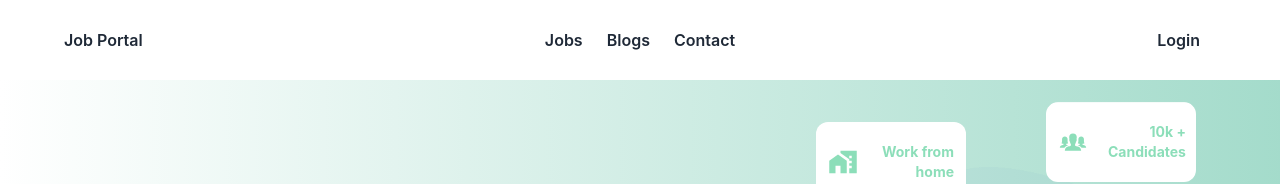
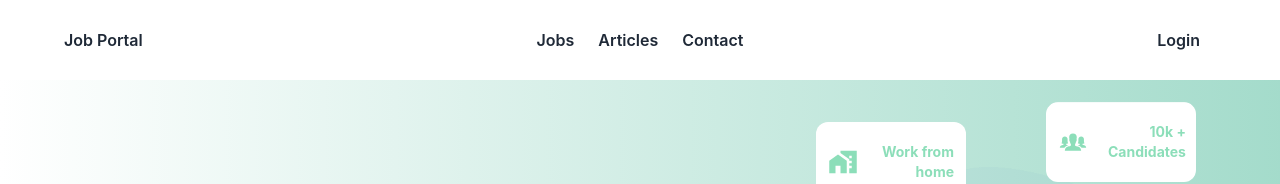
Before and after one commit to SanyFaysal/job-portal, a React (Create React App) app: page /about in a window 1280 px wide. Shown: the top 184 px of the page. Built offline with nearby package versions, Linux system fonts and the light colour scheme; no server answers.

Commit message:
mod: readme.md

```diff
--- a/src/components/home/articales/ArticleCard.js
+++ b/src/components/home/articales/ArticleCard.js
@@ -5,24 +5,25 @@ import {
   MdTimer,
   MdTimer3,
 } from 'react-icons/md';
+import { useNavigate } from 'react-router-dom';
 import article1 from '../../../assets/images/article-1.jpg';
 const ArticleCard = () => {
   const [hover, setHover] = useState(false);
+  const navigate = useNavigate()
   return (
     <div
       onMouseEnter={() => setHover(true)}
       onMouseLeave={() => setHover(false)}
       className=" px-6 py-7
-      bg-gradient-to-t from-blue-50  via-white to-green-50
+
 
       rounded-lg shadow hover:shadow-lg"
     >
       <img
         src={article1}
         alt=""
-        className={`rounded-lg h-[25vh] ${
-          hover && '  transition duration-300 	 overflow-hidden'
-        }`}
+        className={`rounded-lg h-[25vh] ${hover && '  transition duration-300 	 overflow-hidden'
+          }`}
       />
       <div>
         <div className="flex text-sm mt-2">
@@ -44,7 +45,7 @@ const ArticleCard = () => {
           esse??...
         </p>
         <div className="flex justify-end mt-2 ">
-          <button className="inline-block  text-blue-500 text- my-auto duration-500 font-semibold mt-3 bg-blue-100 hover:bg-blue-500 hover:text-white text-blue-500 rounded-full px-3  py-1">
+          <button onClick={() => navigate('/articles')} className="inline-block  text-blue-500 text- my-auto duration-500 font-semibold mt-3 bg-blue-100 hover:bg-blue-500 hover:text-white text-blue-500 rounded-full px-3  py-1">
             See more <MdKeyboardArrowRight className="ml-2 inline" />
           </button>
         </div>
--- a/src/layout/main/Navbar.js
+++ b/src/layout/main/Navbar.js
@@ -41,8 +41,8 @@ const Navbar = () => {
       <Link to="/jobs">
         <li className="mx-3 ">Jobs</li>
       </Link>
-      <Link to="/">
-        <li className="mx-3 ">Blogs</li>
+      <Link to="/articles">
+        <li className="mx-3 ">Articles</li>
       </Link>
       <Link to="/">
         <li className="mx-3 ">Contact</li>
--- /dev/null
+++ b/src/pages/blog/BlogDetails.js
@@ -0,0 +1,31 @@
+import React from 'react';
+
+const BlogDetails = () => {
+  return (
+    <div className="max-w-7xl mx-auto px-4 sm:px-6 lg:px-8 h-[80vh] py-10 flex justify-center items-center">
+      <p>This page is under development</p>
+      {/* <div className="max-w-3xl mx-auto">
+        <img
+          className="rounded-lg shadow-lg w-full"
+          src="https://picsum.photos/id/1025/600/400"
+          alt="Blog post cover"
+        />
+        <h1 className="text-3xl font-extrabold text-gray-900 mt-8 mb-4">
+          Blog post title
+        </h1>
+        <p className="text-gray-500 text-base mb-8">Posted on February 28, 2023</p>
+        <p className='mt-5'>Lorem ipsum dolor sit amet consectetur adipisicing elit. Quos voluptatum eum ipsa, quod nemo architecto dignissimos autem ratione alias. Hic, consequuntur, quasi impedit ullam labore omnis doloremque laborum non dolorem accusantium repellendus magnam a. Sequi ea quia ipsam itaque suscipit quis, sit commodi velit. Iure deserunt exercitationem suscipit odit iusto, dolorum quis quos dolor facilis ad debitis vero amet nostrum quo eaque provident consectetur molestiae. Iusto possimus odit rem unde aliquam sequi, laboriosam ex perferendis molestiae minus impedit culpa, in quis perspiciatis repudiandae quaerat at maxime repellat amet doloremque. Blanditiis aliquam sed doloribus accusamus, modi iusto! Quisquam omnis tenetur ducimus sed totam, dolor voluptatibus dolorum, autem, sit dignissimos eos libero minima repudiandae excepturi praesentium voluptatum? Doloremque rerum hic, explicabo, quo facilis, laudantium aperiam obcaecati recusandae temporibus error placeat? Error recusandae porro aliquid sed dolores ipsa excepturi. Culpa nemo laborum neque, laudantium delectus voluptate voluptatem harum vero. Eligendi ipsam sit nostrum.</p>
+        <div className="flex items-center justify-between">
+          <button className="bg-gray-800 hover:bg-gray-900 text-white font-bold py-2 px-4 rounded-full">
+            Like
+          </button>
+          <button className="bg-gray-800 hover:bg-gray-900 text-white font-bold py-2 px-4 rounded-full">
+            Comment
+          </button>
+        </div>
+      </div> */}
+    </div>
+  );
+};
+
+export default BlogDetails;
```
Also changed, not shown: src/routes/route.js (+9 -0 lines), 1 other file (tests, documents, lock files or other folders).
